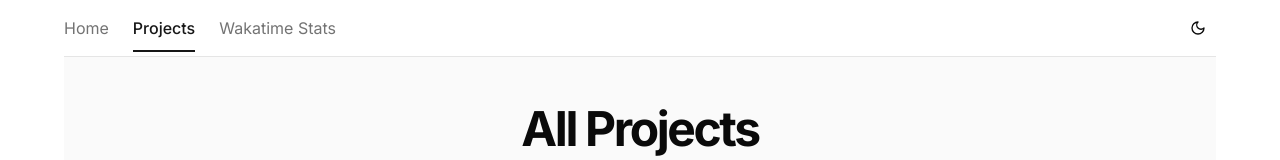
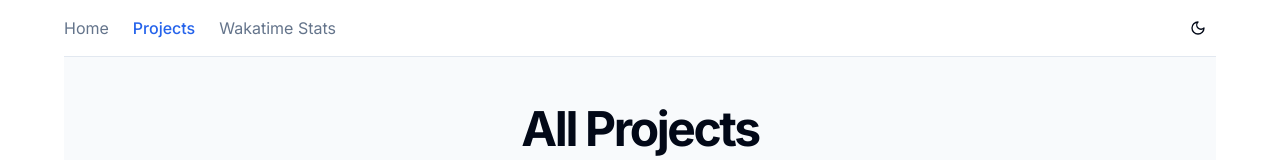
Before and after one commit to apella1/next-portfolio, a Next.js app: page /projects in a window 1280 px wide. Shown: the top 160 px of the page. Built offline with nearby package versions, Linux system fonts and the light colour scheme.

Commit message:
fix: remove underline on active path

```diff
--- a/app/globals.css
+++ b/app/globals.css
@@ -4,7 +4,125 @@
 @tailwind utilities;
 
 
+/* @layer base {
+  :root {
+    --background: 0 0% 100%;
+    --foreground: 240 10% 3.9%;
+    --card: 0 0% 100%;
+    --card-foreground: 240 10% 3.9%;
+    --popover: 0 0% 100%;
+    --popover-foreground: 240 10% 3.9%;
+    --primary: 142.1 76.2% 36.3%;
+    --primary-foreground: 355.7 100% 97.3%;
+    --secondary: 240 4.8% 95.9%;
+    --secondary-foreground: 240 5.9% 10%;
+    --muted: 240 4.8% 95.9%;
+    --muted-foreground: 240 3.8% 46.1%;
+    --accent: 240 4.8% 95.9%;
+    --accent-foreground: 240 5.9% 10%;
+    --destructive: 0 84.2% 60.2%;
+    --destructive-foreground: 0 0% 98%;
+    --border: 240 5.9% 90%;
+    --input: 240 5.9% 90%;
+    --ring: 142.1 76.2% 36.3%;
+    --radius: 0.5rem;
+    --chart-1: 12 76% 61%;
+    --chart-2: 173 58% 39%;
+    --chart-3: 197 37% 24%;
+    --chart-4: 43 74% 66%;
+    --chart-5: 27 87% 67%;
+  }
+
+  .dark {
+    --background: 20 14.3% 4.1%;
+    --foreground: 0 0% 95%;
+    --card: 24 9.8% 10%;
+    --card-foreground: 0 0% 95%;
+    --popover: 0 0% 9%;
+    --popover-foreground: 0 0% 95%;
+    --primary: 142.1 70.6% 45.3%;
+    --primary-foreground: 144.9 80.4% 10%;
+    --secondary: 240 3.7% 15.9%;
+    --secondary-foreground: 0 0% 98%;
+    --muted: 0 0% 15%;
+    --muted-foreground: 240 5% 64.9%;
+    --accent: 12 6.5% 15.1%;
+    --accent-foreground: 0 0% 98%;
+    --destructive: 0 62.8% 30.6%;
+    --destructive-foreground: 0 85.7% 97.3%;
+    --border: 240 3.7% 15.9%;
+    --input: 240 3.7% 15.9%;
+    --ring: 142.4 71.8% 29.2%;
+    --chart-1: 220 70% 50%;
+    --chart-2: 160 60% 45%;
+    --chart-3: 30 80% 55%;
+    --chart-4: 280 65% 60%;
+    --chart-5: 340 75% 55%;
+  }
+} */
+
+
 @layer base {
+  :root {
+    --background: 0 0% 100%;
+    --foreground: 222.2 84% 4.9%;
+    --card: 0 0% 100%;
+    --card-foreground: 222.2 84% 4.9%;
+    --popover: 0 0% 100%;
+    --popover-foreground: 222.2 84% 4.9%;
+    --primary: 221.2 83.2% 53.3%;
+    --primary-foreground: 210 40% 98%;
+    --secondary: 210 40% 96.1%;
+    --secondary-foreground: 222.2 47.4% 11.2%;
+    --muted: 210 40% 96.1%;
+    --muted-foreground: 215.4 16.3% 46.9%;
+    --accent: 210 40% 96.1%;
+    --accent-foreground: 222.2 47.4% 11.2%;
+    --destructive: 0 84.2% 60.2%;
+    --destructive-foreground: 210 40% 98%;
+    --border: 214.3 31.8% 91.4%;
+    --input: 214.3 31.8% 91.4%;
+    --ring: 221.2 83.2% 53.3%;
+    --radius: 0.5rem;
+    --chart-1: 12 76% 61%;
+    --chart-2: 173 58% 39%;
+    --chart-3: 197 37% 24%;
+    --chart-4: 43 74% 66%;
+    --chart-5: 27 87% 67%;
+  }
+
+  .dark {
+    --background: 222.2 84% 4.9%;
+    --foreground: 210 40% 98%;
+    --card: 222.2 84% 4.9%;
+    --card-foreground: 210 40% 98%;
+    --popover: 222.2 84% 4.9%;
+    --popover-foreground: 210 40% 98%;
+    --primary: 217.2 91.2% 59.8%;
+    --primary-foreground: 222.2 47.4% 11.2%;
+    --secondary: 217.2 32.6% 17.5%;
+    --secondary-foreground: 210 40% 98%;
+    --muted: 217.2 32.6% 17.5%;
+    --muted-foreground: 215 20.2% 65.1%;
+    --accent: 217.2 32.6% 17.5%;
+    --accent-foreground: 210 40% 98%;
+    --destructive: 0 62.8% 30.6%;
+    --destructive-foreground: 210 40% 98%;
+    --border: 217.2 32.6% 17.5%;
+    --input: 217.2 32.6% 17.5%;
+    --ring: 224.3 76.3% 48%;
+    --chart-1: 220 70% 50%;
+    --chart-2: 160 60% 45%;
+    --chart-3: 30 80% 55%;
+    --chart-4: 280 65% 60%;
+    --chart-5: 340 75% 55%;
+  }
+}
+
+
+
+
+/* @layer base {
   :root {
     --background: 0 0% 100%;
     --foreground: 0 0% 3.9%;
@@ -74,7 +192,7 @@
     --sidebar-border: 240 3.7% 15.9%;
     --sidebar-ring: 217.2 91.2% 59.8%;
   }
-}
+} */
 
 @layer base {
   * {
--- a/components/navbar.tsx
+++ b/components/navbar.tsx
@@ -1,11 +1,7 @@
 "use client";
 
 import { Button } from "@/components/ui/button";
-import {
-  Sheet,
-  SheetContent,
-  SheetTrigger,
-} from "@/components/ui/sheet";
+import { Sheet, SheetContent, SheetTrigger } from "@/components/ui/sheet";
 import { MenuItem } from "@/utils/types";
 import { Menu } from "lucide-react";
 import Link from "next/link";
@@ -46,9 +42,6 @@ export default function Navbar() {
           onClick={() => setIsOpen(false)}
         >
           {item.name}
-          {pathname === item.href && (
-            <span className="absolute -bottom-1 left-0 h-[2px] w-full bg-primary" />
-          )}
         </Link>
       ))}
     </div>
```
